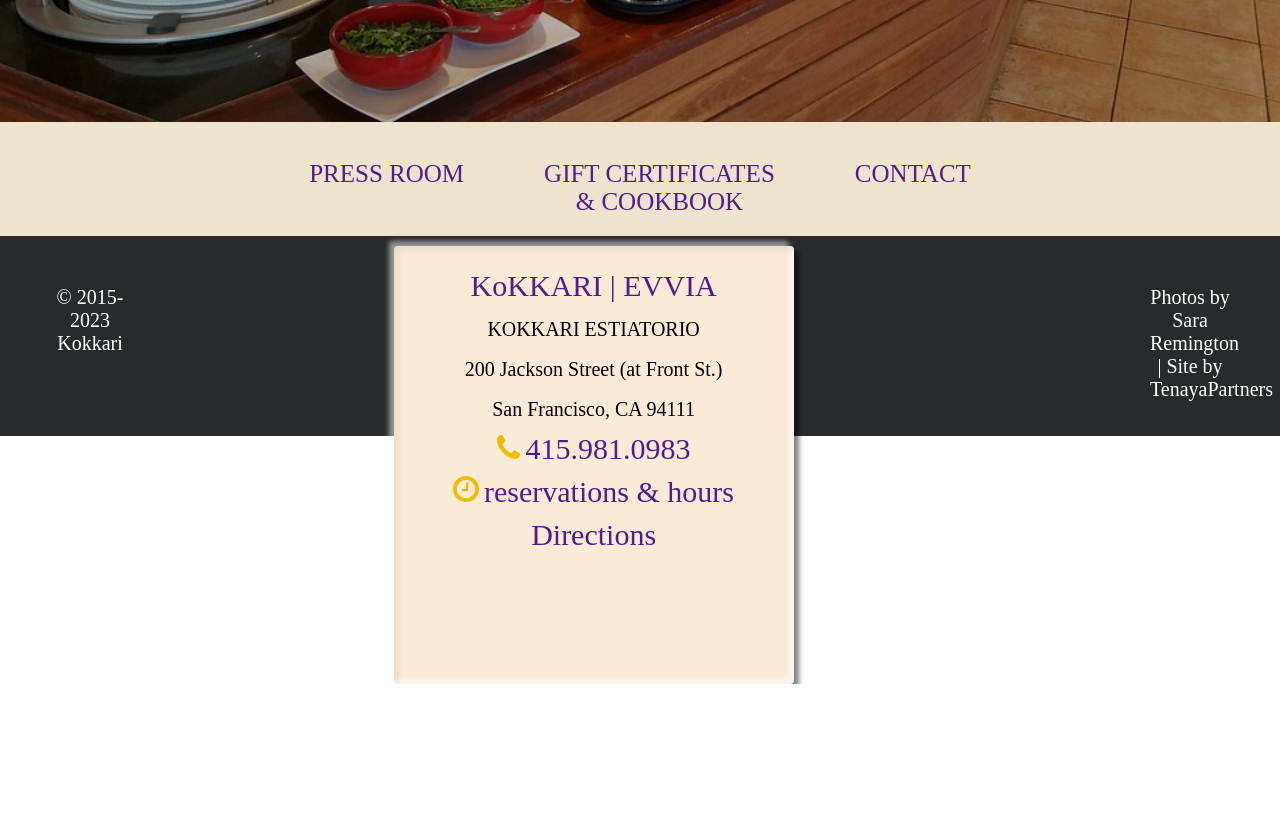
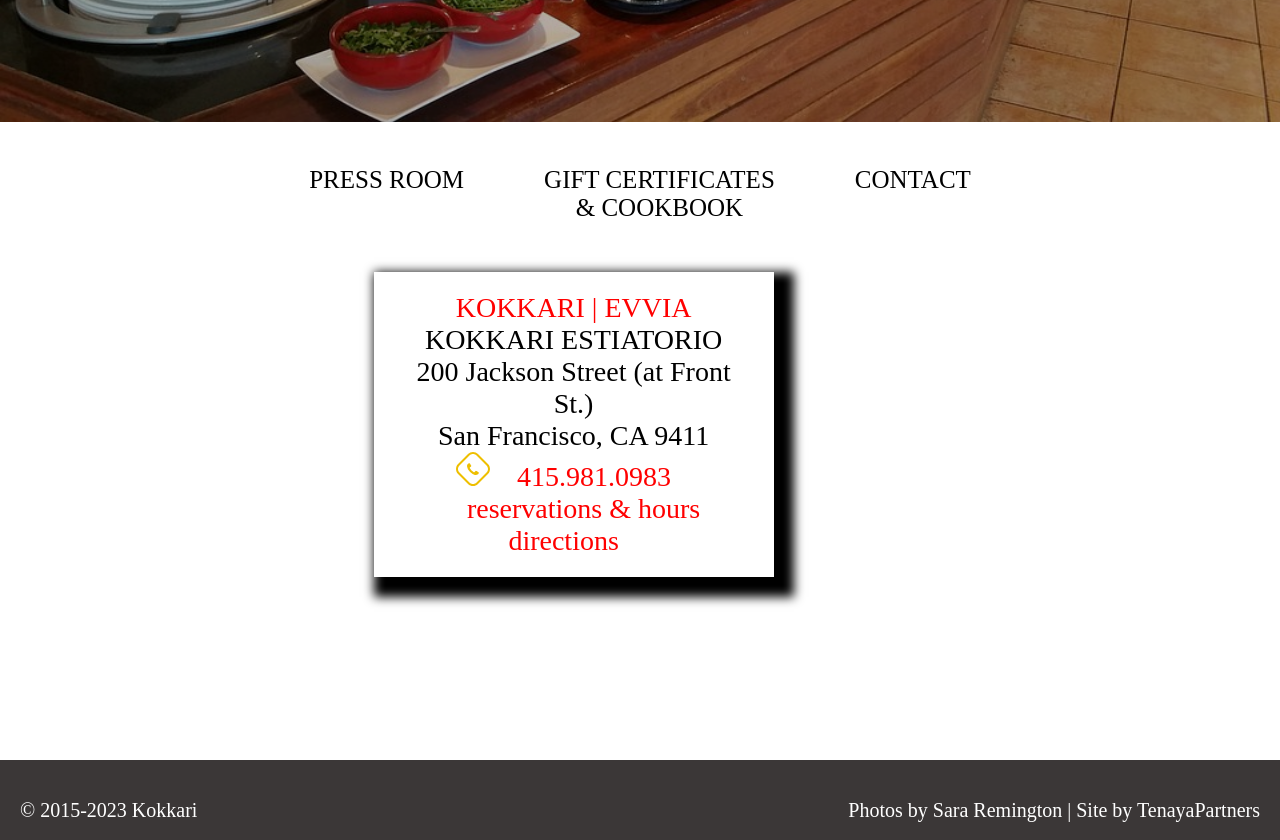
Before and after one commit to imtiazjarwar/kokari.company-, a plain HTML site: page index.html in a window 1280 px wide. Shown: the part 600-1440 px from the top of the page. Before the commit the page ends 1284 px from the top, so only its background shows below. Drawn offline with Linux system fonts and the light colour scheme.

Commit message:
change commit

```diff
--- a/css/style.css
+++ b/css/style.css
@@ -2,13 +2,11 @@
     margin: 0;
     padding: 0;
     box-sizing: border-box;
-    font-family: "Raleway-Medium";
-
+    font-family: "Raleway-SemiBold";
 }
-.contaner{
+body,html{
 width: 100%;
 height: 100%;
-    background-color:#ece4cd;
 }
 nav{
     width: 100%;
@@ -34,15 +32,33 @@
     color:#fff;
     font-size: 20px;
     padding: 8px 20px;
-    /* background-color: #020202; */
+
 }
 nav ul li a.active,a:hover{
-    background-color: #020202;
+    background-color: rgba(255, 144, 255, 0.6);
 }
+.content{
+    width: 100%;
+    height: 80px;
+}
+.content .card{
+    width: 400px;
+    position: absolute;
+    right: 38%;
+    box-shadow: 10px 10px 10px 10px;
+    text-align: center;
+    font-size: 28px;
+    padding: 20px;
+    margin: 10px 20px 10px 20px;
 
 
-
-#chekbtn{
+}
+.content .card a{
+    text-decoration: none;
+    color:red;
+    padding: 20px;
+}
+#chakbtn{
     float: right;
     line-height: 80px;
     margin-right: 10px;
@@ -54,138 +70,114 @@
 #click{
     display: none;
 }
-@media(max-width:664px){
-
-    #chekbtn{
-        display: block;
-    }
-
-    .header{
-        width: 200%;
-        height: 80vh;
-    }
-    .header >div{
-        width: 100%;
-        height: 80vh;
-    }
-
-  nav ul{
-    width: 100%;
-    height: 100vh;
-    background-color: #020202;
-    position: fixed;
-    top: 90px;
-    left: -100%;
-    transition: .5s;
-    z-index: 1;
-
-  }
-  nav ul li{
-    display: block;
-    text-align: center;
-    line-height: 50px;
-    margin: 15px;
-  }
-  nav ul li:hover{
-    background-color: burlywood;
-  }
 #click:checked ~ ul{
     left: 0;
 }
-  .section{
+.baner{
     width: 100%;
     height: auto;
-  }
-  .section .setion1 {
-    width: 100%;
-    height: 30px;
-  }
-  .header >div{
-    width: 100%;
-    margin-top: 90px;
-}
-.header >div.card{
-    position: absolute;
-    right: 22%;
-    margin-top: 50px;
-}
-
 }
 .baner img{
     width: 100%;
     height: 80vh;
+    background-repeat: none;
     background-size: cover;
-    background-repeat: no-repeat;
     filter: brightness(70%);
 }
-.section{
+.text{
     width: 100%;
     height: auto;
-    position: absolute;
-    top: 90%;
-    bottom: 0%;
+
 
 }
-.setion1{
+.text .text2{
     width: 100%;
     height: auto;
     display: flex;
     text-align: center;
     justify-content: center;
 }
-.setion1 a{
+.text .text2 a{
     text-decoration: none;
     padding: 40px;
     font-size: 25px;
+    color: black;
+}
+.footer{
+    width: 100%;
+    height: 80px;
+    background: #3b3737;
+    position: absolute;
+    top: 170%;
+    display: flex;
+    justify-content: space-between;
+}
+.footer > div{
+    color: #fff;
+    line-height: 60px;
+    padding: 20px 20px;
+    font-size: 20px;
 
 }
-
-.header{
-    width: 100%;
-    margin-top: 90px;
+@media screen and (max-width: 1032px) {
+    label img{
+        width:150px;
+        line-height: 80px;
+    }
+    #chakbtn{
+        display: block;
+    }
+    nav ul{
+        width:100%;
+        height: 100vh;
+        background: #020202;
+        position: fixed;
+        top: 80px;
+        left: -100%;
+        transition: 0.5s;
+        z-index: 1;
+    }
+    nav ul li{
+        display: block;
         text-align: center;
-    padding: 10px 10px;
+        line-height: 40px;
+        margin: 10px;
     }
-.header .card{
+    .content .card{
         width: 400px;
-    height: 438px;
-    box-shadow: inset 5px 5px 5px rgba(0, 0, 0, 0.05),
-    inset -5px -5px 5px rgba(255, 255, 255, 0.5),
-            5px 5px 5px rgba(0, 0, 0, 0.5),
-            -5px -5px 5px rgba(255, 255, 255, 0.5);
-    border-radius: 4px;
         position: absolute;
-    right: 38%;
-    margin-top: 20px;
+        right: 21%;
+        box-shadow: 10px 10px 10px 10px;
         text-align: center;
-    font-size: 20px;
-    background-color: antiquewhite;
-    padding: 20px 20px;
-    line-height: 40px;
-}
-.header .card a{
-    text-decoration: none;
-    font-size: 30px;
-
-}
-
-
-
-.header2{
-    display: flex;
-    justify-content: space-between;
-    width: 100%;
-    height: 200px;
-    background-color: #282a2b;
-   color: #fff;
-
-}
-.header2 > div{
-    width: 100px;
-    text-align: center;
-    font-size: 20px;
-    margin: 40px 40px;
-    padding: 10px;
+        font-size: 28px;
+        padding: 20px;
+        margin: 10px 20px 10px 20px;
 
 
     }
+    }
+
+    @media screen and (max-width: 775px) {
+        label img{
+            width:150px;
+            line-height: 80px;
+        }
+        #chakbtn{
+            display: block;
+        }
+        nav ul{
+            width:100%;
+            height: 100vh;
+            background: #020202;
+            position: fixed;
+            top: 80px;
+            left: -100%;
+            transition: 0.5s;
+        }
+        nav ul li{
+            display: block;
+            text-align: center;
+            line-height: 40px;
+            margin: 10px;
+        }
+        }
--- a/index.html
+++ b/index.html
@@ -4,15 +4,15 @@
     <meta charset="UTF-8">
     <meta http-equiv="X-UA-Compatible" content="IE=edge">
     <meta name="viewport" content="width=device-width, initial-scale=1.0">
-    <title>kokkari</title>
+    <title>kokari</title>
 </head>
-<link rel="stylesheet" href="css/style.css">
-<link rel="stylesheet" href="css/all.min.css">
+<link rel="stylesheet" href="/css/style.css">
+<link rel="stylesheet" href="/css/all.min.css">
 <body>
-    <div class="contaner">
+    <div class="contianer">
     <nav>
         <input type="checkbox" id="click">
-        <label for="click" id="chekbtn">
+        <label for="click" id="chakbtn">
         <i class="fa-solid fa-bars"></i>
         </label>
         <label> <img src="/imges/Logo.png" alt=""> </label>
@@ -27,46 +27,33 @@
     <div class="baner">
          <img src="/imges/buffet.jpg" alt="">
         </div>
-
-
-    <div class="section">
-        <div class="setion1">
+        <div class="text">
+            <div class="text2">
             <a href="">PRESS ROOM</a>
-            <a href="">GIFT CERTIFICATES<br>& COOKBOOK</a>
+            <a href="">GIFT CERTIFICATES <br> & COOKBOOK</a>
             <a href="">CONTACT</a>
             </div>
         </div>
-
-    <div class="header">
-        <div class="card">
-
-
-        <a href=""> KoKKARI |  EVVIA </a>
-        <div>
-            KOKKARI ESTIATORIO <br>
+        <div class="content">
+            <div class="card" >
+                <a href="">KOKKARI    |     EVVIA</a>
+                <br>
+                KOKKARI ESTIATORIO
+                <br>
                 200 Jackson Street (at Front St.)
                 <br>
-            San Francisco, CA 94111
-        </div>
-        <div class="Phone">
-            <img src="/icons/phone.svg" alt="">
-            <a href="">415.981.0983</a>
 
-
-
-            <div id="img"><img src="/icons/clock.svg" alt="">
-            <a href="">reservations & hours</a>
-            </div>
-
-            <a href="">Directions</a>
-        </div>
+                San Francisco, CA 9411
+                <br>
+                <img src="/icons/phone-2.svg" alt="">
+                <a href=""> 415.981.0983</a>
+                <br>
+                <a href="">reservations & hours <br>
+                    directions</a>
             </div>
 
         </div>
-
-
-
-    <div class="header2">
+        <div class="footer">
             <div>
                 © 2015-2023 Kokkari
             </div>
@@ -77,6 +64,5 @@
         </div>
     </div>
 
-
 </body>
 </html>
```
Lines whose indentation alone changed are shown as unchanged.
